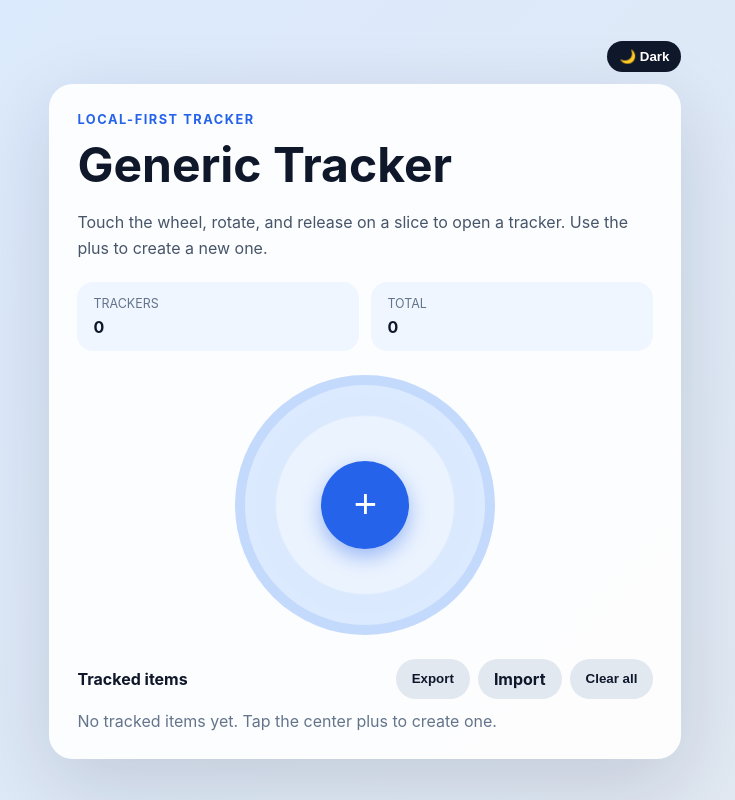
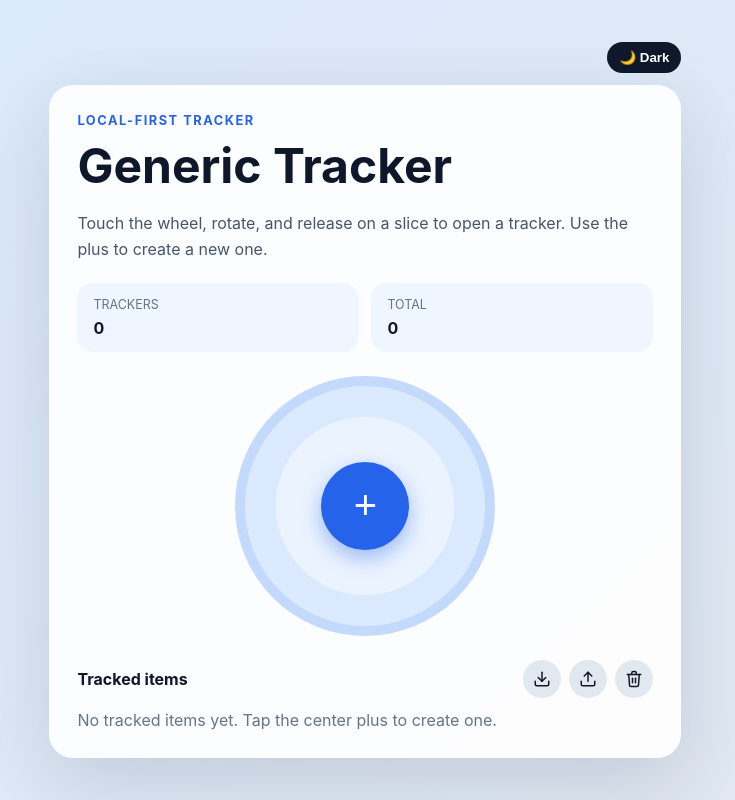
Before and after one commit to geoblockapp/generic-tracker.github.io, a Preact app: page / in a window 1280 px wide. Shown: the whole page, without its empty margins (190-925 px from the left). Built offline with nearby package versions, Linux system fonts and the light colour scheme.

Commit message:
use icons

```diff
--- a/src/App.jsx
+++ b/src/App.jsx
@@ -36,6 +36,57 @@ function buildPieGradient(items) {
     .join(', ')
 
   return `conic-gradient(${stops})`
+}
+
+function IconDownload() {
+  return (
+    <svg width="18" height="18" viewBox="0 0 24 24" fill="none" stroke="currentColor" stroke-width="2" stroke-linecap="round" stroke-linejoin="round" aria-hidden="true">
+      <path d="M21 15v4a2 2 0 0 1-2 2H5a2 2 0 0 1-2-2v-4" />
+      <polyline points="7 10 12 15 17 10" />
+      <line x1="12" y1="15" x2="12" y2="3" />
+    </svg>
+  )
+}
+
+function IconUpload() {
+  return (
+    <svg width="18" height="18" viewBox="0 0 24 24" fill="none" stroke="currentColor" stroke-width="2" stroke-linecap="round" stroke-linejoin="round" aria-hidden="true">
+      <path d="M21 15v4a2 2 0 0 1-2 2H5a2 2 0 0 1-2-2v-4" />
+      <polyline points="17 8 12 3 7 8" />
+      <line x1="12" y1="3" x2="12" y2="15" />
+    </svg>
+  )
+}
+
+function IconTrash() {
+  return (
+    <svg width="18" height="18" viewBox="0 0 24 24" fill="none" stroke="currentColor" stroke-width="2" stroke-linecap="round" stroke-linejoin="round" aria-hidden="true">
+      <polyline points="3 6 5 6 21 6" />
+      <path d="M19 6l-1 14a2 2 0 0 1-2 2H8a2 2 0 0 1-2-2L5 6" />
+      <path d="M10 11v6" />
+      <path d="M14 11v6" />
+      <path d="M9 6V4a2 2 0 0 1 2-2h2a2 2 0 0 1 2 2v2" />
+    </svg>
+  )
+}
+
+function IconEye() {
+  return (
+    <svg width="18" height="18" viewBox="0 0 24 24" fill="none" stroke="currentColor" stroke-width="2" stroke-linecap="round" stroke-linejoin="round" aria-hidden="true">
+      <path d="M1 12s4-8 11-8 11 8 11 8-4 8-11 8-11-8-11-8z" />
+      <circle cx="12" cy="12" r="3" />
+    </svg>
+  )
+}
+
+function IconX() {
+  return (
+    <svg width="18" height="18" viewBox="0 0 24 24" fill="none" stroke="currentColor" stroke-width="2" stroke-linecap="round" stroke-linejoin="round" aria-hidden="true">
+      <circle cx="12" cy="12" r="10" />
+      <line x1="15" y1="9" x2="9" y2="15" />
+      <line x1="9" y1="9" x2="15" y2="15" />
+    </svg>
+  )
 }
 
 function polarToCartesian(centerX, centerY, radius, angleInDegrees) {
@@ -434,15 +485,27 @@ export default function App() {
         <div class="list-header">
           <h2>Tracked items</h2>
           <div class="row-actions">
-            <button class="ghost" type="button" onClick={exportData}>
-              Export
+            <button
+              class="ghost icon-btn"
+              type="button"
+              onClick={exportData}
+              title="Export data"
+              aria-label="Export data"
+            >
+              <IconDownload />
             </button>
-            <label class="ghost import-label">
+            <label class="ghost icon-btn import-label" title="Import data" aria-label="Import data">
               <input type="file" accept="application/json" onChange={importData} />
-              Import
+              <IconUpload />
             </label>
-            <button class="ghost" type="button" onClick={clearAll}>
-              Clear all
+            <button
+              class="ghost icon-btn"
+              type="button"
+              onClick={clearAll}
+              title="Clear all trackers"
+              aria-label="Clear all trackers"
+            >
+              <IconTrash />
             </button>
           </div>
         </div>
@@ -460,14 +523,26 @@ export default function App() {
                   </div>
                 </div>
                 <div class="row-actions">
-                  <button class="primary small" type="button" onClick={() => {
-                    setActiveTrackerId(item.id)
-                    setShowTrackerScreen(true)
-                  }}>
-                    Open
+                  <button
+                    class="primary small icon-btn"
+                    type="button"
+                    title={`Open ${item.name}`}
+                    aria-label={`Open ${item.name}`}
+                    onClick={() => {
+                      setActiveTrackerId(item.id)
+                      setShowTrackerScreen(true)
+                    }}
+                  >
+                    <IconEye />
                   </button>
-                  <button class="danger" type="button" onClick={() => removeItem(item.id)}>
-                    Remove
+                  <button
+                    class="danger icon-btn"
+                    type="button"
+                    title={`Remove ${item.name}`}
+                    aria-label={`Remove ${item.name}`}
+                    onClick={() => removeItem(item.id)}
+                  >
+                    <IconX />
                   </button>
                 </div>
               </article>
--- a/src/style.css
+++ b/src/style.css
@@ -425,6 +425,15 @@ h2 {
   padding-inline: 12px;
 }
 
+.icon-btn {
+  display: inline-flex;
+  align-items: center;
+  justify-content: center;
+  width: 38px;
+  height: 38px;
+  padding: 0;
+}
+
 .ghost {
   background: var(--ghost-bg);
   color: var(--ghost-text);
```
